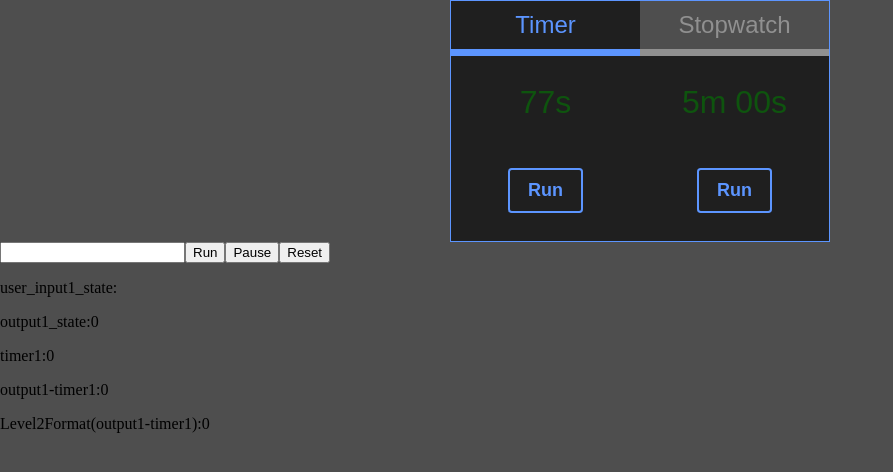
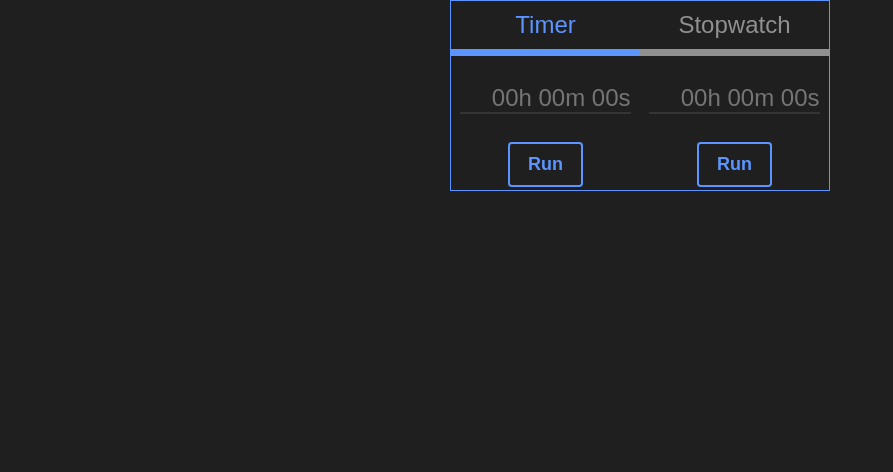
Before and after one commit to Programmerdin/TimerPlusChessClock, a React (Create React App) app: page / in a window 1280 px wide. Shown: the top 472 px of the page, without its empty margins (0-893 px from the left). Built offline with nearby package versions, Linux system fonts and the light colour scheme.

Commit message:
TimerTesting is now in place, still need to figure out placeholder and placing h m s in the correct spot

```diff
--- a/src/App.css
+++ b/src/App.css
@@ -13,7 +13,7 @@
 body {
     margin: 0px;
     margin-top: 0.0cm;
-    background-color: rgb(78, 78, 78);
+    background-color: rgb(31, 31, 31);
 
 }
 
--- a/src/App.js
+++ b/src/App.js
@@ -42,14 +42,14 @@ function App() {
         </div>
 
         <div className={!displayTimer && "display-content-false"}>
-          <Timer></Timer>
+          <TimerTesting></TimerTesting>
         </div>
         <div className={!displayStopwatch && "display-content-false"}>
           <Stopwatch></Stopwatch>
         </div>
       </div>
 
-      <TimerTesting></TimerTesting>
+
     </React.Fragment>
 
   );
--- a/src/Stopwatch.css
+++ b/src/Stopwatch.css
@@ -4,18 +4,22 @@
     text-align: center;
     justify-items: center;
     margin: 0;
-    font-size: xx-large;
+    font-size: x-large;
     background-color: rgb(31, 31, 31);
 }
 
 .left-side{
     grid-column-start: 1;
     grid-column-end: 2;
+    position: relative;
+    width: 100%;
 }
 
 .right-side{
     grid-column-start: 2;
     grid-column-end: 3;
+    position: relative;
+    width: 100%;
 }
 
 .center-content{
--- a/src/Stopwatch.jsx
+++ b/src/Stopwatch.jsx
@@ -96,21 +96,31 @@ const Stopwatch = () => {
 
     return (
     <div className="entire-stopwatch">
-      <br></br>
       <div className="left-side">
-        <div>{format_time_in_seconds(time1)}</div>
-        <br></br>
-        {!timer1On && (<button onClick={handleTimer1On} className="run-button">Run</button>)}
+        <div>
+          <br></br>
+          {format_time_in_seconds(time1)}
+        </div>
+
+        <div>
+          <br></br>
+          {!timer1On && (<button onClick={handleTimer1On} className="run-button">Run</button>)}
+        </div>
       </div>
 
       <div className="right-side">
-        <div>{format_time_in_seconds(time2)}</div>
-        <br></br>
-        {!timer2On && (<button onClick={handleTimer2On} className="run-button">Run</button>)}
+        <div>
+          <br></br>
+          {format_time_in_seconds(time2)}
+        </div>
+
+        <div>
+          <br></br>
+          {!timer2On && (<button onClick={handleTimer2On} className="run-button">Run</button>)}
+        </div>
       </div>
 
       <div className="center-content">
-        <br></br>
         {timer1On||timer2On ? (<button onClick={handleTimer1and2} className="pause-button">Pause</button>) : ""}
         {time1!=0||time2!=0 ? (<button onClick={resetTimer1and2} className="reset-button">Reset</button>) : ""}
       </div>
--- a/src/Timer.jsx
+++ b/src/Timer.jsx
@@ -255,12 +255,6 @@ const Timer = () => {
             {timer1On||timer2On ? (<button onClick={handleTimer1and2} className="pause-button">Pause</button>) : ""}
             {time1!=0||time2!=0 ? (<button onClick={resetTimer1and2} className="reset-button">Reset</button>) : ""}
           </div>
-
-
-
-
-
-
         </div>
     );
 };
--- /dev/null
+++ b/src/TimerTesting.css
@@ -0,0 +1,65 @@
+.entire-timer{
+    display: grid;
+    grid-template-columns: 1fr 1fr;
+    text-align: center;
+    justify-items: center;
+    margin: 0;
+    font-size: x-large;
+    background-color: rgb(31, 31, 31);
+}
+
+.left-side{
+    grid-column-start: 1;
+    grid-column-end: 2;
+    position: relative;
+    width: 100%;
+}
+
+.right-side{
+    grid-column-start: 2;
+    grid-column-end: 3;
+    position: relative;
+    width: 100%;
+}
+
+.center-content{
+    grid-column-start: 1;
+    grid-column-end: 3;
+}
+
+
+.display-none{
+    display: none;
+}
+
+.display-user-input{
+
+}
+
+.display-level2-format{
+
+}
+
+.display-run-button{
+
+}
+
+.user-input{
+    text-align: right;
+    outline: none;
+    border: none;
+    padding: 0px;
+    background-color: transparent;
+    color: white;
+    font-size: x-large;
+    border-bottom: 2px solid rgba(117, 117, 117, 0.246);
+    width: 90%;
+}
+.user-input:focus{
+    border-bottom: 2px solid rgb(92, 149, 255);
+}
+
+.user-input:hover{
+    transition: 0.3s;
+    border-bottom: 2px solid white;
+}
--- a/src/TimerTesting.jsx
+++ b/src/TimerTesting.jsx
@@ -1,4 +1,6 @@
 import React, { useState, useEffect } from "react";
+import "./Buttons.css"
+import "./TimerTesting.css"
 
 const TimerTesting = () => {
   //set userinput useState
@@ -10,27 +12,46 @@ const TimerTesting = () => {
   const [timer2,setTimer2] = useState(0);
   const [timer1On,setTimer1On] = useState(false);
   const [timer2On,setTimer2On] = useState(false);
-  //turn timers on and update output states
-  const handleSetTimer1OnAndSetOutput1State = () => {
-    setTimer1On(true);
-    setOutput1State(Level1FormatToPureSeconds(rawToLevel1Format(user_input1_state)));
-  };
-  //turn timers off and update user_input_states to level2format(output-timer)
-  const handleSetTimer1OffAndSetUserInput1State = () => {
-    setTimer1On(false);
-    setUserInput1State(PureSecondsToLevel2Format(output1_state-timer1));
-  };
 
   //set output useState
   const [output1_state,setOutput1State] = useState(0);
   const [output2_state,setOutput2State] = useState(0);
 
+  //turn timer1 on and turn timer2 off
+  //then format user_input
+  //then update output_state with pure seconds ver of user_input_states
+  const handleTimer1RunButton = () => {
+    setTimer1On(true);
+    setTimer2On(false);
+    setOutput1State(Level1FormatToPureSeconds(rawToLevel1Format(user_input1_state)));
+    setOutput2State(Level1FormatToPureSeconds(rawToLevel1Format(user_input2_state)));
+  };
+  const handleTimer2RunButton = () => {
+    setTimer1On(false);
+    setTimer2On(true);
+    setOutput1State(Level1FormatToPureSeconds(rawToLevel1Format(user_input1_state)));
+    setOutput2State(Level1FormatToPureSeconds(rawToLevel1Format(user_input2_state)));
+  };
+
+
+  //Pause
+  //turn timers off and update user_input_states to level2format(output_state-timer)
+  const PauseTimer1and2 = () => {
+    setTimer1On(false);
+    setTimer2On(false);
+    setUserInput1State(PureSecondsToLevel2Format(output1_state-timer1));
+    setUserInput2State(PureSecondsToLevel2Format(output2_state-timer2));
+  };
+
   //Reset
+  //turn timers off and update user_input_state to level2format(output_state)
   const ResetTimer1and2 = () => {
     setTimer1(0);
     setTimer2(0);
     setTimer1On(false);
     setTimer2On(false);
+    setUserInput1State(PureSecondsToLevel2Format(output1_state));
+    setUserInput2State(PureSecondsToLevel2Format(output2_state));
   };
 
   //1.user types pure nums in
@@ -76,9 +97,16 @@ const TimerTesting = () => {
       `${clean_raw_input.slice(0,-4)} ${clean_raw_input.slice(-4,-2)} ${clean_raw_input.slice(-2)}`
     );
   };
-  const handleRawToLevel1Format = (e) => {
+
+  //format userinput from raw to level1
+  //update user_input_states with level1
+  const handleUserInput1StateRawToLevel1Format = (e) => {
     const level1_formatted_time = rawToLevel1Format(e.target.value);
     setUserInput1State(level1_formatted_time);
+  };
+  const handleUserInput2StateRawToLevel1Format = (e) => {
+    const level2_formatted_time = rawToLevel1Format(e.target.value);
+    setUserInput2State(level2_formatted_time);
   };
 
   function Level1FormatToPureSeconds (level1_formatted_time_input) {
@@ -166,19 +194,55 @@ const TimerTesting = () => {
   }, [timer2On]);
 
   return(
-    <div>
-      <input
-        onChange={(e)=>handleRawToLevel1Format(e)}
-        value={user_input1_state}
-      ></input>
-      <button onClick={handleSetTimer1OnAndSetOutput1State}>Run</button>
-      <button onClick={handleSetTimer1OffAndSetUserInput1State}>Pause</button>
-      <button onClick={ResetTimer1and2}>Reset</button>
-      <p>user_input1_state:{user_input1_state}</p>
-      <p>output1_state:{output1_state}</p>
-      <p>timer1:{timer1}</p>
-      <p>output1-timer1:{output1_state-timer1}</p>
-      <p>Level2Format(output1-timer1):{PureSecondsToLevel2Format(output1_state-timer1)}</p>
+    <div className="entire-timer">
+      <div className="left-side">
+        <div className={timer1On||timer2On?"display-none":"display-user-input"}>
+          <br></br>
+          <input
+            onChange={(e)=>handleUserInput1StateRawToLevel1Format(e)}
+            value={user_input1_state}
+            className="user-input"
+            placeholder="00h 00m 00s"
+          ></input>
+        </div>
+
+        <div className={!timer1On&&!timer2On?"display-none":"display-level2-format"}>
+          {PureSecondsToLevel2Format(output1_state-timer1)}
+        </div>
+
+        <div className={timer1On?"display-none":"display-run-button"}>
+        <br></br>
+          <button onClick={handleTimer1RunButton} className="run-button">Run</button>
+        </div>
+
+      </div>
+
+      <div className="right-side">
+        <div className={timer1On||timer2On?"display-none":"display-user-input"}>
+          <br></br>
+          <input
+            onChange={(e)=>handleUserInput2StateRawToLevel1Format(e)}
+            value={user_input2_state}
+            className="user-input"
+            placeholder="00h 00m 00s"
+          ></input>
+        </div>
+
+        <div className={!timer1On&&!timer2On?"display-none":"display-level2-format"}>
+          {PureSecondsToLevel2Format(output2_state-timer2)}
+        </div>
+
+        <div className={timer2On?"display-none":"display-run-button"}>
+          <br></br>
+          <button onClick={handleTimer2RunButton} className="run-button">Run</button>
+        </div>
+      </div>
+
+      <div className="center-content">
+        {timer1On||timer2On ? (<button onClick={PauseTimer1and2} className="pause-button">Pause</button>) : ""}
+        {timer1!=0||timer2!=0 ? (<button onClick={ResetTimer1and2} className="reset-button">Reset</button>) : ""}
+      </div>
+
     </div>
   );
 };
```
